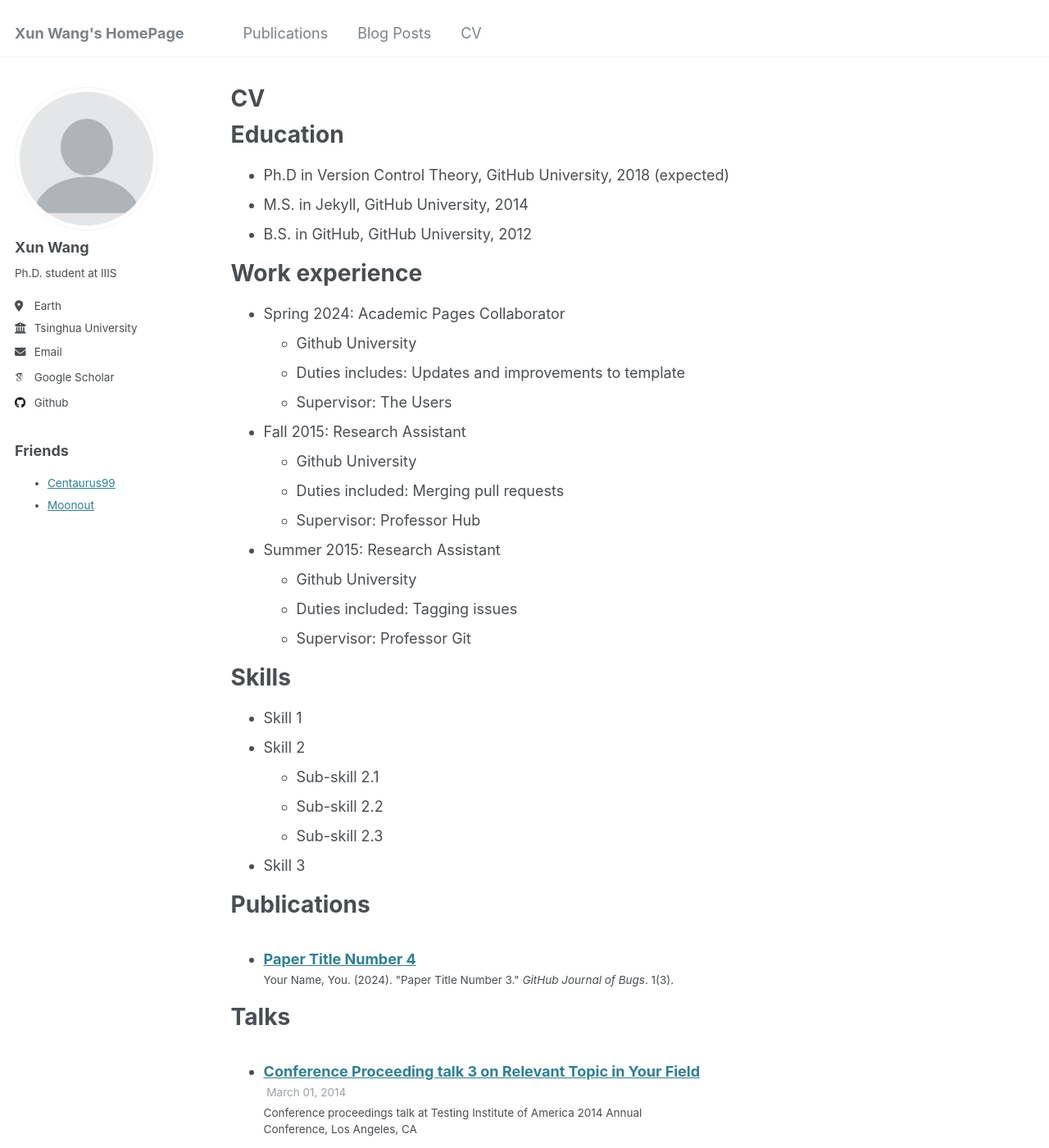
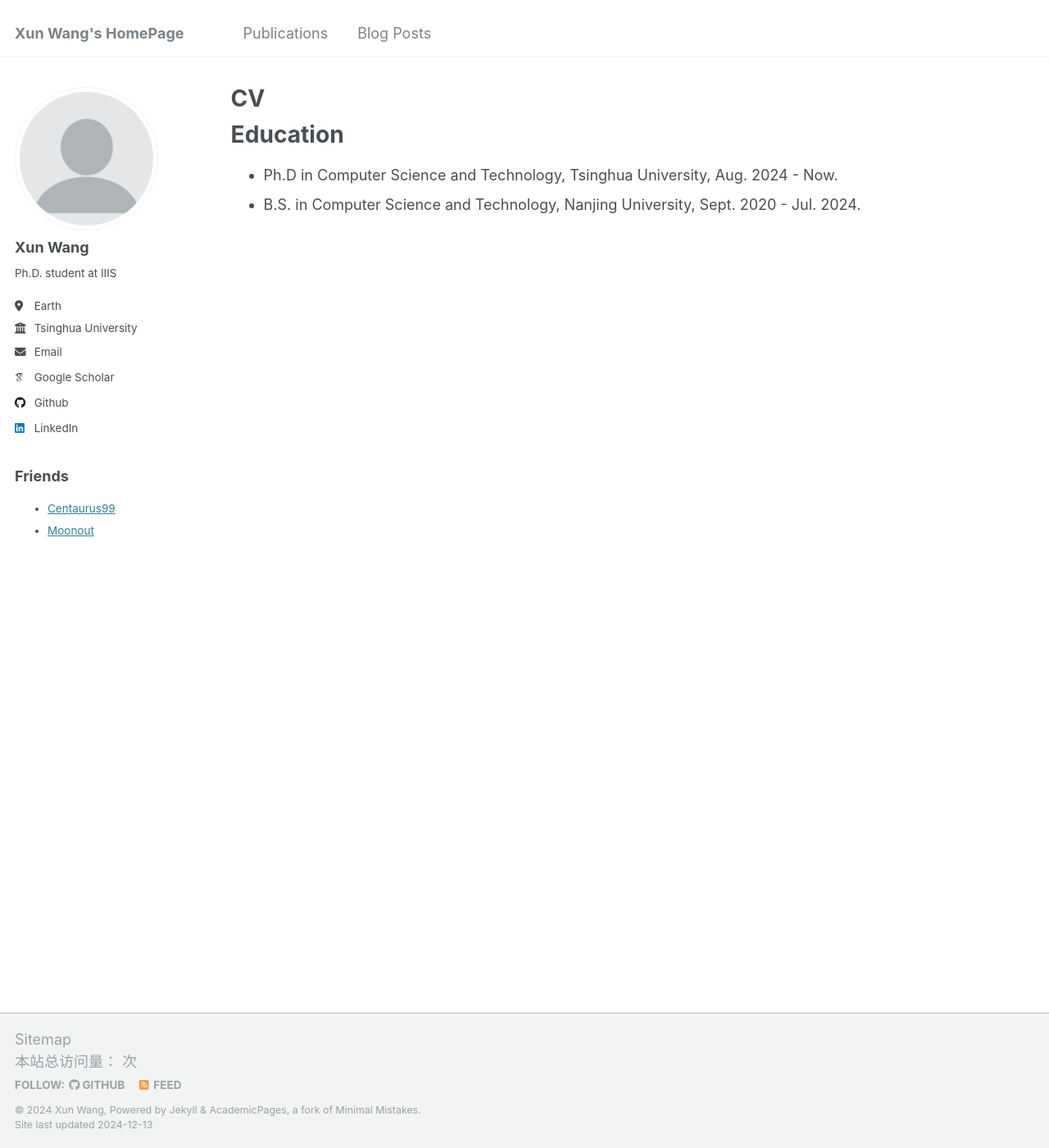
Before and after one commit to Misakau/Misakau.github.io, a Jekyll site: the page built from _pages/cv.md, in a window 1280 px wide and 1400 px high. Shown: the whole window at 82% size. Built offline with Jekyll 4.4.1, drawn with Linux system fonts in a browser that asks for light colours; some web fonts are replaced; comment, search, counter and statistics services are not loaded; some of the changed text lies outside the part shown.

```diff
--- a/_config.yml
+++ b/_config.yml
@@ -58,7 +58,7 @@ author:
   keybase          : # Username
   instagram        : # Username
   lastfm           : # Username
-  linkedin         : # Username
+  linkedin         : xun-wang-76832b330
   mastodon         : # URL
   medium           : # URL
   pinterest        : # Username
@@ -87,8 +87,8 @@ publication_category:
 teaser                   :  # filename of teaser fallback teaser image placed in /images/, .e.g. "500x300.png"
 breadcrumbs              : false # true, false (default)
 words_per_minute         : 160
-future                   : true
-read_more                : "disabled" # if enabled, adds "Read more" links to excerpts
+future                   : False # True
+read_more                : "enabled" #"disabled" # if enabled, adds "Read more" links to excerpts
 talkmap_link             : false #change to true to add link to talkmap on talks page
 comments:
   provider               : # false (default), "disqus", "discourse", "facebook", "google-plus", "staticman", "custom"
--- a/_data/navigation.yml
+++ b/_data/navigation.yml
@@ -20,8 +20,8 @@ main:
   - title: "Blog Posts"
     url: /year-archive/
 
-  - title: "CV"
-    url: /cv/
+  # - title: "CV"
+  #   url: /cv/
 
   # - title: "Guide"
   #   url: /markdown/
--- a/_pages/cv.md
+++ b/_pages/cv.md
@@ -11,54 +11,5 @@ redirect_from:
 
 Education
 ======
-* Ph.D in Version Control Theory, GitHub University, 2018 (expected)
-* M.S. in Jekyll, GitHub University, 2014
-* B.S. in GitHub, GitHub University, 2012
-
-Work experience
-======
-* Spring 2024: Academic Pages Collaborator
-  * Github University
-  * Duties includes: Updates and improvements to template
-  * Supervisor: The Users
-
-* Fall 2015: Research Assistant
-  * Github University
-  * Duties included: Merging pull requests
-  * Supervisor: Professor Hub
-
-* Summer 2015: Research Assistant
-  * Github University
-  * Duties included: Tagging issues
-  * Supervisor: Professor Git
-
-Skills
-======
-* Skill 1
-* Skill 2
-  * Sub-skill 2.1
-  * Sub-skill 2.2
-  * Sub-skill 2.3
-* Skill 3
-
-Publications
-======
-  <ul>{% for post in site.publications reversed %}
-    {% include archive-single-cv.html %}
-  {% endfor %}</ul>
-
-Talks
-======
-  <ul>{% for post in site.talks reversed %}
-    {% include archive-single-talk-cv.html  %}
-  {% endfor %}</ul>
-
-Teaching
-======
-  <ul>{% for post in site.teaching reversed %}
-    {% include archive-single-cv.html %}
-  {% endfor %}</ul>
-
-Service and leadership
-======
-* Currently signed in to 43 different slack teams
+* Ph.D in Computer Science and Technology, Tsinghua University, Aug. 2024 - Now.
+* B.S. in Computer Science and Technology, Nanjing University, Sept. 2020 - Jul. 2024.
--- a/_publications/2024-02-17-paper-title-number-4.md
+++ b/_publications/2024-02-17-paper-title-number-4.md
@@ -1,13 +1,13 @@
 ---
-title: "Paper Title Number 4"
+title: "Offline-to-Online Multi-Agent Reinforcement Learning with Offline Value Function Memory and Sequential Exploration"
 collection: publications
-category: conferences
-permalink: /publication/2024-02-17-paper-title-number-4
-excerpt: 'This paper is about fixing template issue #693.'
-date: 2024-02-17
-venue: 'GitHub Journal of Bugs'
-paperurl: 'http://academicpages.github.io/files/paper3.pdf'
-citation: 'Your Name, You. (2024). &quot;Paper Title Number 3.&quot; <i>GitHub Journal of Bugs</i>. 1(3).'
+category: preprint #conferences
+#permalink: /publication/2024-02-17-paper-title-number-4
+#excerpt: 'This paper is about fixing template issue #693.'
+#date: 2024-02-17
+#venue: 'Arxiv'
+paperurl: '404'
+#citation: 'Your Name, You. (2024). &quot;Paper Title Number 3.&quot; <i>GitHub Journal of Bugs</i>. 1(3).'
 ---
-
-The contents above will be part of a list of publications, if the user clicks the link for the publication than the contents of section will be rendered as a full page, allowing you to provide more information about the paper for the reader. When publications are displayed as a single page, the contents of the above "citation" field will automatically be included below this section in a smaller font.
+<!--
+The contents above will be part of a list of publications, if the user clicks the link for the publication than the contents of section will be rendered as a full page, allowing you to provide more information about the paper for the reader. When publications are displayed as a single page, the contents of the above "citation" field will automatically be included below this section in a smaller font. -->
```
Also changed, not shown: _pages/about.md (+14 -4 lines), _posts/2024-12-15-blog-post-1.md (renamed from _posts/2012-08-14-blog-post-1.md, +6 -6 lines), 9 other files.
